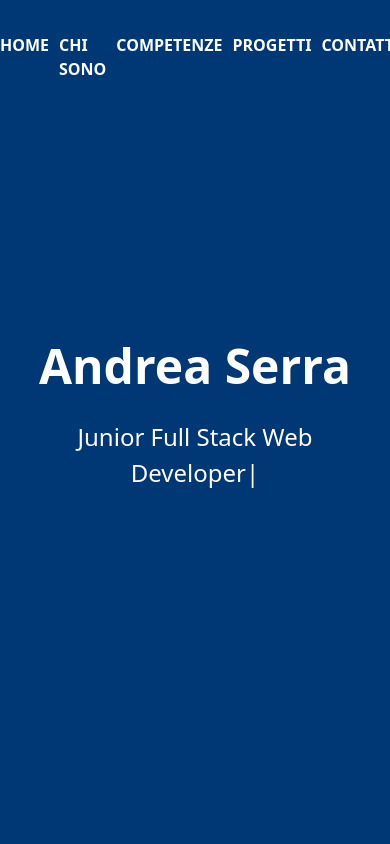
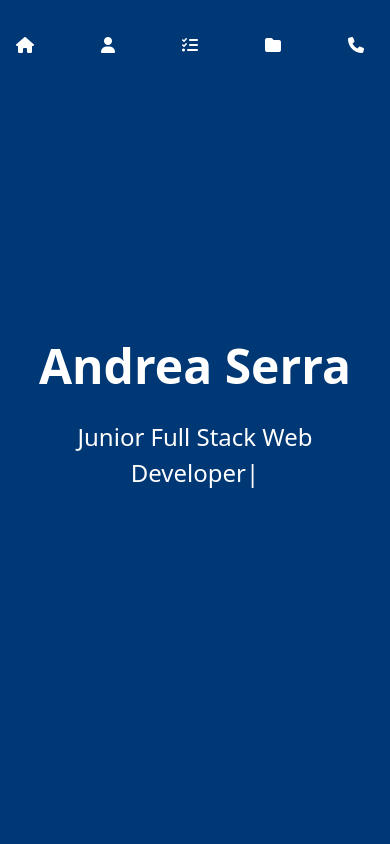
Before and after one commit to Andreaserra1997/Portfolio, a Vue app: page / in a window 390 px wide. Shown: the top 844 px of the page. Built offline with nearby package versions, Linux system fonts and the light colour scheme.

Commit message:
edit nav

```diff
--- a/src/components/Nav.vue
+++ b/src/components/Nav.vue
@@ -12,19 +12,30 @@ export default {};
       >
       <ul class="navbar-nav">
         <li class="nav-item">
-          <a class="nav-link js-scroll" href="#home">Home</a>
+          <a class="nav-link js-scroll" href="#home"
+            ><span>Home</span> <i class="fa-solid fa-house navicon"></i
+          ></a>
         </li>
         <li class="nav-item">
-          <a class="nav-link js-scroll" href="#about">Chi Sono</a>
+          <a class="nav-link js-scroll" href="#about"
+            ><span>Chi Sono</span> <i class="fa-solid fa-user navicon"></i
+          ></a>
         </li>
         <li class="nav-item">
-          <a class="nav-link js-scroll" href="#service">Competenze</a>
+          <a class="nav-link js-scroll" href="#service"
+            ><span>Competenze</span>
+            <i class="fa-solid fa-list-check navicon"></i
+          ></a>
         </li>
         <li class="nav-item">
-          <a class="nav-link js-scroll" href="#project">Progetti</a>
+          <a class="nav-link js-scroll" href="#project"
+            ><span>Progetti</span> <i class="fa-solid fa-folder navicon"></i
+          ></a>
         </li>
         <li class="nav-item">
-          <a class="nav-link js-scroll" href="#contact">Contatti</a>
+          <a class="nav-link js-scroll" href="#contact"
+            ><span>Contatti</span> <i class="fa-solid fa-phone navicon"></i
+          ></a>
         </li>
       </ul>
     </div>
--- a/src/scss/styles.scss
+++ b/src/scss/styles.scss
@@ -206,6 +206,23 @@ a:hover {
   white-space: nowrap;
 }
 
+.navicon {
+  display: none;
+}
+
+@media (max-width: 500px) {
+  .navbar-nav {
+    padding-inline: 1rem;
+  }
+  .nav-link span {
+    display: none;
+  }
+
+  .navicon {
+    display: inline-block;
+  }
+}
+
 @media (max-width: 500px) {
   .nav-item {
     white-space: wrap;
```
